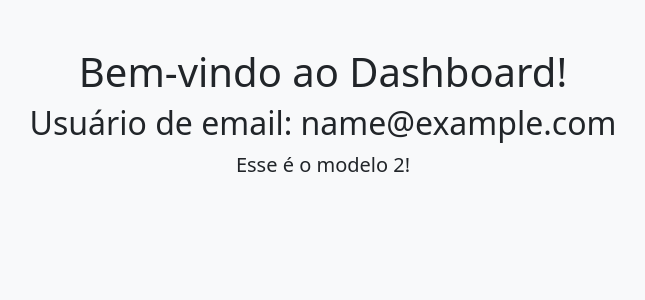
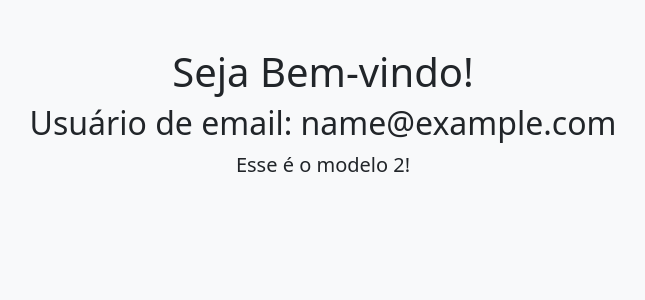
Before and after one commit to RicardoPLins/desafio-php, a PHP site: page / in a window 1280 px wide. Shown: the part 56-356 px from the top of the page, without its empty margins (317-962 px from the left). Run offline with PHP 8.4, Linux system fonts and the light colour scheme; the visitor is signed in with stand-in values (Sample User, id 1).

Commit message:
fix: correção do nome

```diff
--- a/projeto2-php/index.php
+++ b/projeto2-php/index.php
@@ -27,7 +27,7 @@ $user_email = $_SESSION['usuario'];
         </div>
     </nav>
     <div class="container text-center mt-5">
-        <h1>Bem-vindo ao Dashboard!</h1>
+        <h1>Seja Bem-vindo!</h1>
         <h2>Usuário de email: <?php echo htmlspecialchars($user_email); ?></h2>
         <p class="lead">Esse é o modelo 2!</p>
     </div>
```
